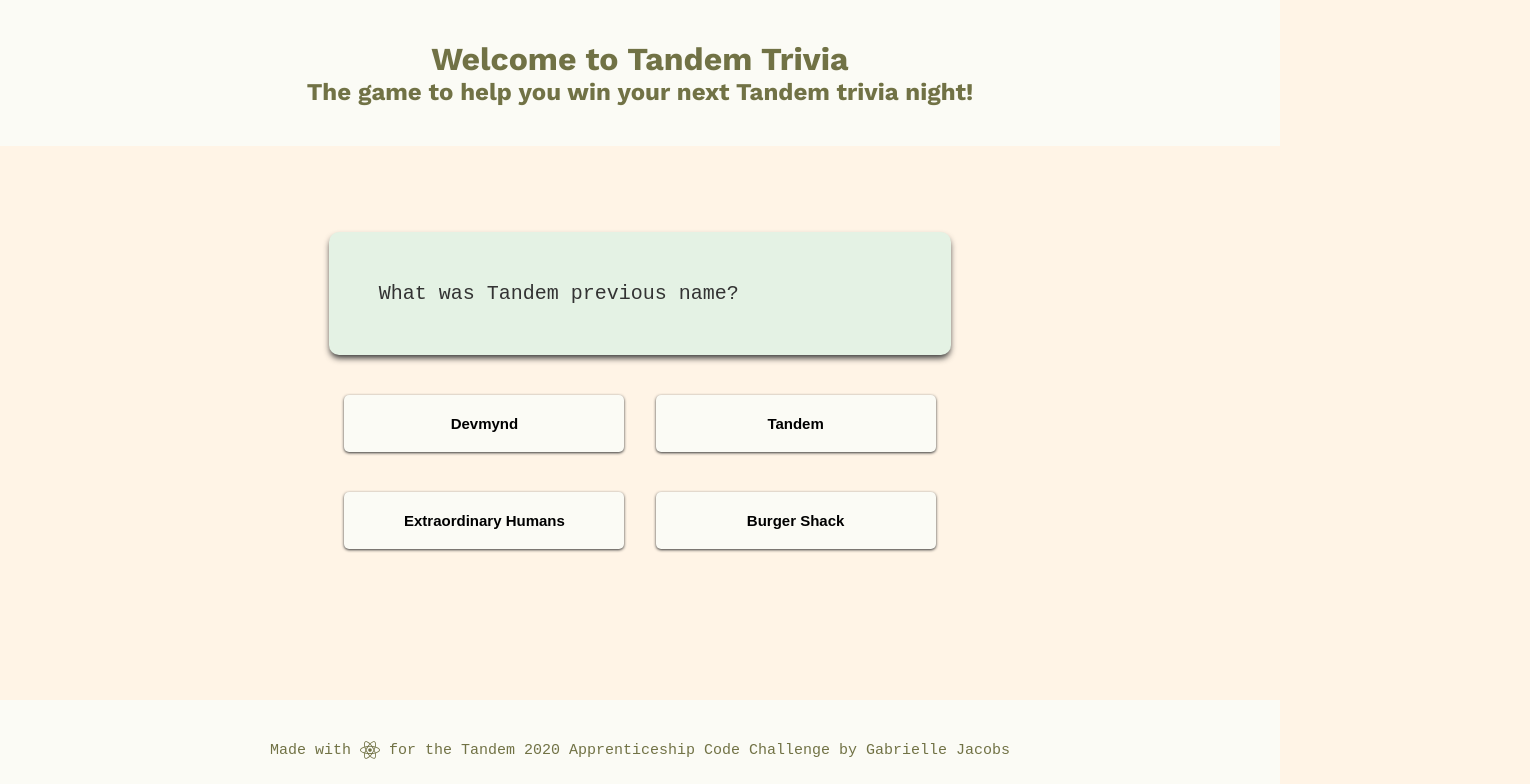
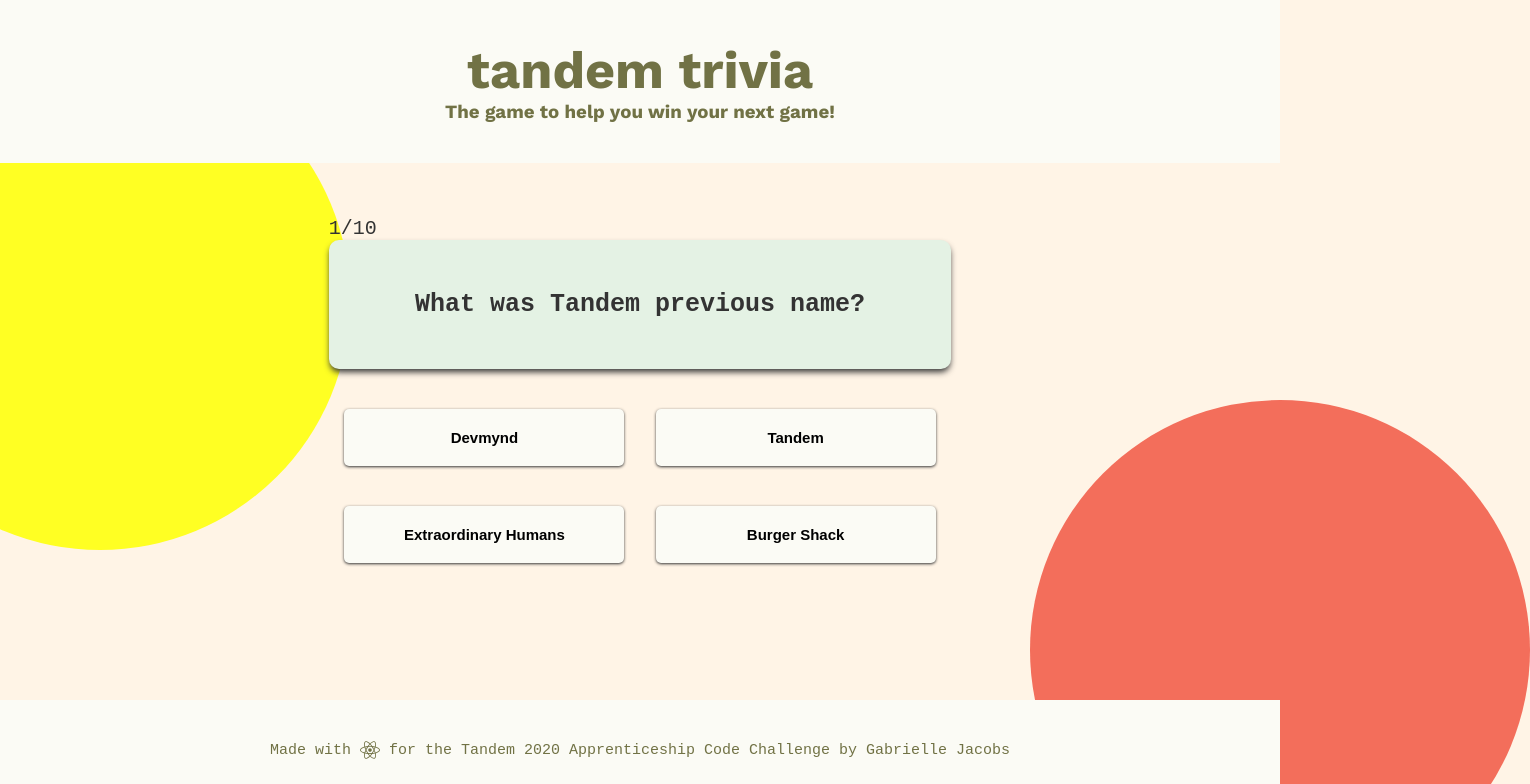
Before and after one commit to GabbyJ/Tandem-trivia, a React (Create React App) app: page / in a window 1280 px wide. Shown: the top 784 px of the page, 1530 px wide, since content can reach past the window. Built offline with nearby package versions, Linux system fonts and the light colour scheme.

Commit message:
Style Score component. Add background design. Update index.html info and links. Clean up some comments.

```diff
--- a/public/index.html
+++ b/public/index.html
@@ -2,33 +2,36 @@
 <html lang="en">
   <head>
     <meta charset="utf-8" />
-    <link rel="icon" type="image/ico" href="%PUBLIC_URL%/favicon.ico" />
+    <link
+      rel="icon"
+      type="image/ico"
+      href="./images/light-favicon/favicon.ico"
+    />
     <meta name="viewport" content="width=device-width, initial-scale=1" />
     <meta http-equiv="X-UA-Compatible" content="ie=edge" />
-    <meta name="description" content="React trivia game for the Tandem 2020 Apprenticeship code challenge" />
+    <meta
+      name="description"
+      content="React trivia game for the Tandem 2020 Apprenticeship code challenge"
+    />
     <!-- Social Media Information -->
-    <meta property="og:description" content="Tandem trivia game to practice your skills for the next time">
-    <meta name="image" property="og:image" content=""/> <!--Add image-->
-    <meta property="og:image:alt" content="Homepage of trivia game">
+    <meta
+      property="og:description"
+      content="Tandem trivia game to practice your skills for the next time"
+    />
+    <meta name="image" property="og:image" content="" />
+    <!--Add image-->
+    <meta property="og:image:alt" content="Homepage of trivia game" />
     <!-- End Social Media Information -->
-
-    <link rel="apple-touch-icon" href="%PUBLIC_URL%/images/light-favicon/apple-touch-icon.png" />
-    <!--
-      manifest.json provides metadata used when your web app is installed on a
-      user's mobile device or desktop. See https://developers.google.com/web/fundamentals/web-app-manifest/
-    -->
-    <link rel="manifest" href="%PUBLIC_URL%/manifest.json" />
-    <!--
-      Notice the use of %PUBLIC_URL% in the tags above.
-      It will be replaced with the URL of the `public` folder during the build.
-      Only files inside the `public` folder can be referenced from the HTML.
-
-      Unlike "/favicon.ico" or "favicon.ico", "%PUBLIC_URL%/favicon.ico" will
-      work correctly both with client-side routing and a non-root public URL.
-      Learn how to configure a non-root public URL by running `npm run build`.
-    -->
-    <link href="https://fonts.googleapis.com/css2?family=Work+Sans:wght@400;500;600;700&display=swap" rel="stylesheet">
-    <link rel="stylesheet" href="styles.css">
+    <link
+      rel="apple-touch-icon"
+      href="./images/light-favicon/apple-touch-icon.png"
+    />
+    <link rel="manifest" href="./manifest.json" />
+    <link
+      href="https://fonts.googleapis.com/css2?family=Work+Sans:wght@400;500;600;700&display=swap"
+      rel="stylesheet"
+    />
+    <link rel="stylesheet" href="styles.css" />
     <title>Tandem Trivia</title>
   </head>
   <body>
--- a/public/styles.css
+++ b/public/styles.css
@@ -44,6 +44,7 @@
   height: 100vh;
 }
 
+/* FONT SIZE */
 h1,
 h2,
 h3,
@@ -53,7 +54,7 @@
 }
 
 h1 {
-  font-size: 3.2rem;
+  font-size: 5.2rem;
 }
 h2 {
   font-size: 2.4rem;
@@ -66,6 +67,7 @@
 button {
   font-size: 1.5rem;
 }
+/* END FONT SIZE */
 
 header {
   position: absolute;
@@ -78,6 +80,10 @@
   text-align: center;
 }
 
+.questionCount {
+  font-size: 2rem;
+}
+
 .question {
   background-color: var(--lightGreen);
   padding: 5rem;
@@ -86,7 +92,9 @@
 }
 
 .question p {
-  font-size: 2rem;
+  font-size: 2.5rem;
+  text-align: center;
+  font-weight: bold;
 }
 
 .answers {
@@ -104,7 +112,7 @@
   font-weight: bolder;
   border-radius: 0.5rem;
   box-shadow: 0 1px 3px 0 var(--black);
-  outline-color:var(--black);
+  outline-color: var(--black);
 }
 
 /* .answers button:hover{
@@ -142,6 +150,22 @@
   color: var(--lightGreen);
 }
 
+.gameOver {
+  font-size: 5rem;
+  font-weight: bold;
+  text-align: center;
+}
+
+.score {
+  font-size: 5rem;
+  font-weight: bold;
+  background-color: var(--lightGreen);
+  padding: 2rem 10rem;
+  margin: 2rem auto;
+  text-align: center;
+  border-radius: 1rem;
+}
+
 footer {
   position: absolute;
   bottom: 0;
@@ -158,7 +182,51 @@
   vertical-align: middle;
 }
 
-/*
-Tailwind: p-4 = 1rem = 20px
-Me: p-4 = 2rem = 20px
-*/
+/* DECORATION */
+.dot1 {
+  height: 50rem;
+  width: 50rem;
+  background-color: var(--brightYellow);
+  border-radius: 50%;
+  position: absolute;
+  top: 5rem;
+  left: -15rem;
+  z-index: -1;
+}
+
+.dot2 {
+  height: 50rem;
+  width: 50rem;
+  background-color: var(--red);
+  border-radius: 50%;
+  position: absolute;
+  top: 40rem;
+  right: -25rem; /*https://support.google.com/chrome/thread/13698121?hl=en*/
+  z-index: -1;
+}
+/* END DECORATION */
+
+/********* TABLET AND LOWER STYLES ************/
+@media only screen and (max-width: 900px) {
+  .container {
+    width: 90%;
+    margin: 0 auto;
+  }
+
+  .answers button {
+    width: 35%;
+    margin: 2rem 1rem;
+    padding: 2rem;
+  }
+
+  .dot1 {
+    height: 40rem;
+    width: 40rem;
+  }
+  .dot2 {
+    height: 40rem;
+    width: 40rem;
+    top: 50rem;
+  }
+}
+/********* END TABLET AND LOWER STYLES ************/
--- a/src/App.js
+++ b/src/App.js
@@ -1,12 +1,11 @@
 // TO DO, FIX, UPDATE
 // 1. Randomize questions within the 10 of 20 but don't let repeat
-// 2. Fix layout movement when "next Question" button pops up
-// 3. Properly style Score display
 
 import React, { useState, useEffect } from "react";
 import Header from "./Components/Header";
 import Footer from "./Components/Footer";
 import Questionnaire from "./Components/Questionnaire";
+import Score from "./Components/Score";
 
 export default function App() {
   const [questions, setQuestions] = useState([]);
@@ -18,15 +17,12 @@
     fetch("/Apprentice_TandemFor400_Data.json")
       .then((res) => res.json())
       .then((data) => {
-        //stop answers from re-rendering after click
-        const questions = data.trivia.map((question) => //.trivia changes on json name
-        ({
+        const questions = data.trivia.map((question) => ({
           ...question,
-          answers: [
-            question.correct,
-            ...question.incorrect,
-          ].sort(() => Math.random() - 0.5),
-        }))
+          answers: [question.correct, ...question.incorrect].sort(
+            () => Math.random() - 0.5
+          )
+        }));
 
         setQuestions(questions);
       });
@@ -43,7 +39,7 @@
     setShowAnswers(true);
   };
 
-  const handelNextQuestion = () => {
+  const handleNextQuestion = () => {
     setShowAnswers(false);
 
     setCurrentIndex(currentIndex + 1);
@@ -51,15 +47,18 @@
 
   return (
     <div className="container">
+      <span className="dot1"></span>
+      <span className="dot2"></span>
       <Header />
       {currentIndex >= 10 ? (
-        <h2>Game over! Your score is {score}</h2>
+        <Score score={score} />
       ) : questions.length > 0 ? (
         <Questionnaire
           data={questions[currentIndex]}
           showAnswers={showAnswers}
           handleAnswer={handleAnswer}
-          handelNextQuestion={handelNextQuestion}
+          handleNextQuestion={handleNextQuestion}
+          currentIndex={currentIndex}
         />
       ) : (
         <p>Loading Questions...</p>
--- a/src/Components/Header.jsx
+++ b/src/Components/Header.jsx
@@ -3,8 +3,8 @@
 export default function Header() {
   return (
     <header>
-      <h1>Welcome to Tandem Trivia</h1>
-      <h2>The game to help you win your next Tandem trivia night!</h2>
+      <h1>tandem trivia</h1>
+      <h3>The game to help you win your next game!</h3>
     </header>
   );
 }
--- a/src/Components/Questionnaire.jsx
+++ b/src/Components/Questionnaire.jsx
@@ -3,12 +3,13 @@
 export default function Questionnaire({
   showAnswers,
   handleAnswer,
-  handelNextQuestion,
+  handleNextQuestion,
+  currentIndex,
   data: { question, correct, answers }
 }) {
-
   return (
     <section className="trivia">
+      <p className="questionCount">{currentIndex + 1}/10</p>
       <div className="question">
         <p>{question}</p>
       </div>
@@ -31,7 +32,7 @@
         })}
       </div>
       {showAnswers && (
-        <button onClick={handelNextQuestion} className="next">
+        <button onClick={handleNextQuestion} className="next">
           Next Question
         </button>
       )}
--- /dev/null
+++ b/src/Components/Score.jsx
@@ -0,0 +1,12 @@
+import React from "react";
+
+export default function Score({ score }) {
+  return (
+    <div>
+      <p className="gameOver">Game over!</p>
+      <p className="score">
+        You Scored <br /> {score}/10
+      </p>
+    </div>
+  );
+}
```
